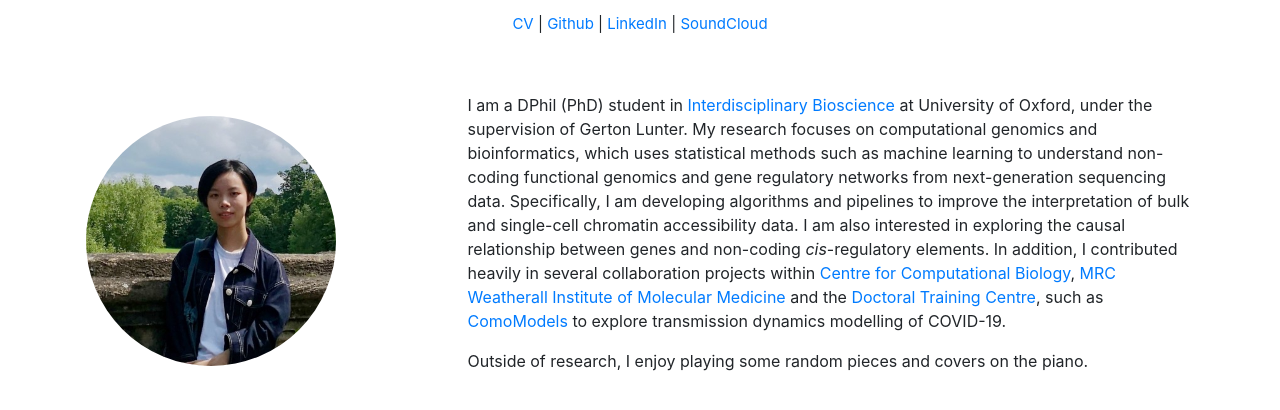
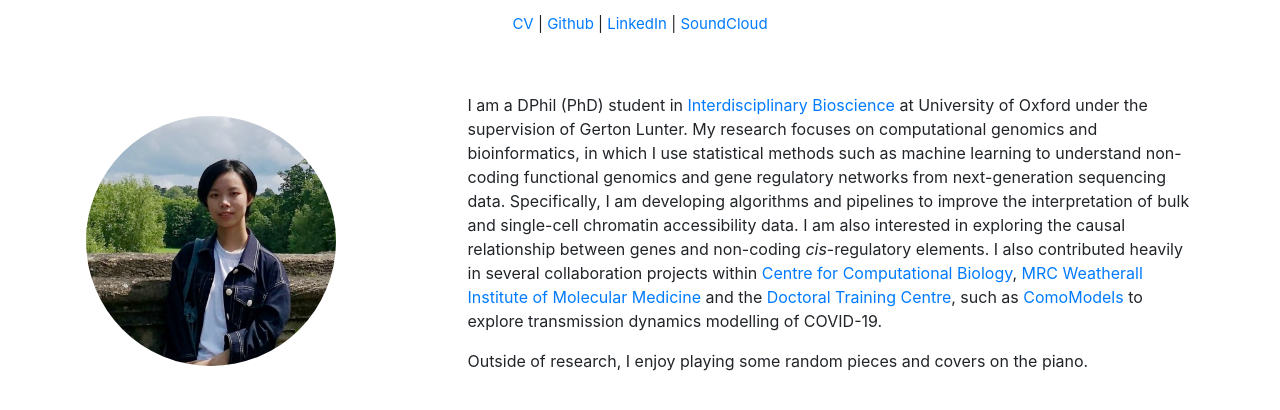
Before and after one commit to hfldai/hfldai.github.io, a plain HTML site: page index.html in a window 1280 px wide. Shown: the part 134-544 px from the top of the page. Drawn offline with nearby package versions, Linux system fonts and the light colour scheme.

Commit message:
Update index & cv

```diff
--- a/index.html
+++ b/index.html
@@ -51,17 +51,17 @@
                                         <td class="tdbody" style="width:63%">
                                                 <p >
 
-                                                        I am a DPhil (PhD) student in <a href="https://www.biodtp.ox.ac.uk/">Interdisciplinary Bioscience<a>
-                                                        at University of Oxford, under the supervision of Gerton Lunter.
+                                                        I am a DPhil (PhD) student in <a href="https://www.biodtp.ox.ac.uk/">Interdisciplinary Bioscience</a> at University of Oxford
+                                                        under the supervision of Gerton Lunter.
                                                         My research focuses on computational genomics and bioinformatics,
-                                                        which uses statistical methods such as machine learning
+                                                        in which I use statistical methods such as machine learning
                                                         to understand non-coding functional genomics and gene regulatory networks
                                                         from next-generation sequencing data.
 
                                                         Specifically, I am developing algorithms and pipelines to improve the interpretation of bulk and single-cell
                                                         chromatin accessibility data. I am also interested in exploring the causal relationship between
                                                         genes and non-coding <i>cis</i>-regulatory elements.
-                                                        In addition, I contributed heavily in several collaboration
+                                                        I also contributed heavily in several collaboration
                                                         projects within <a href=https://www.imm.ox.ac.uk/research/units-and-centres/mrc-wimm-centre-for-computational-biology>Centre for Computational Biology</a>,
                                                         <a href=https://www.imm.ox.ac.uk> MRC Weatherall Institute of Molecular Medicine</a>
                                                         and the <a href="https://www.dtc.ox.ac.uk/">Doctoral Training Centre</a>, such as <a href = "https://github.com/Como-DTC-Collaboration/como-models">ComoModels</a>
@@ -70,8 +70,7 @@
 
                                                 <!--ADD AVOCATO & CoMoDTC here-->
 
-                                                <!--Where to put this bit? <p>Before coming to Oxford, I received my B.S. in Biological Sciences from Nankai University,
-                                                China in 2018.</p>-->
+                                                <!--Where to put this bit? -->
 
                                                 <p>Outside of research, I enjoy playing some random pieces and covers on the piano.</p>
                                         </td>
```
Also changed, not shown: 1 other file.
